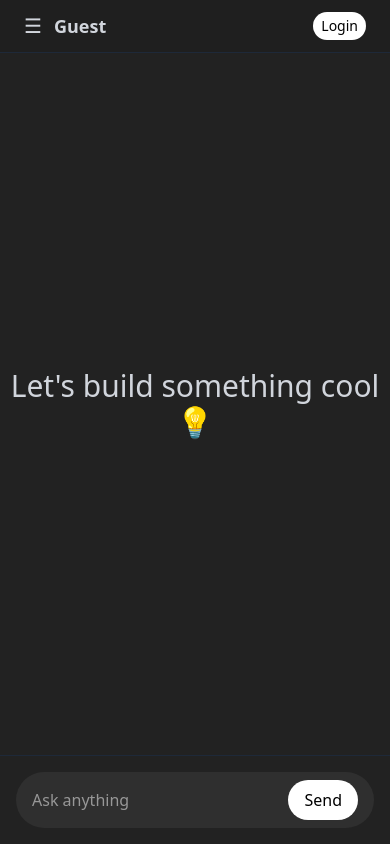
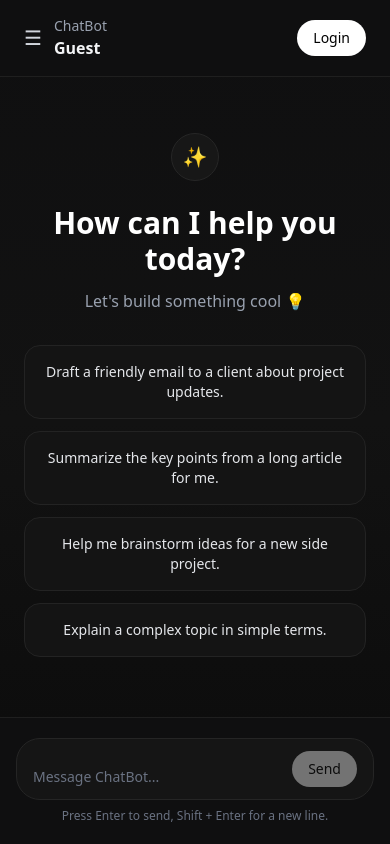
Before and after one commit to sagarsaini010/ChatBot, a React (Vite) app in the folder ChatBot frontend/: page / in a window 390 px wide. Built offline with nearby package versions, Linux system fonts and the light colour scheme; no server answers.

Commit message:
Refine chat UI styling

```diff
--- a/ChatBot frontend/src/components/chat/ChatHeader.jsx
+++ b/ChatBot frontend/src/components/chat/ChatHeader.jsx
@@ -9,47 +9,46 @@ export default function ChatHeader({
   const navigate = useNavigate();
 
   return (
-    <div className="flex items-center justify-between
-      px-6 py-3 bg-[#1f1f1f] border-b border-gray-800"
-    >
+    <div className="flex items-center justify-between px-6 py-4 bg-[#0f0f10] border-b border-[#1f1f1f]">
       {/* LEFT - User Name / Guest */}
       <div className="flex items-center gap-3">
         {/* ☰ Mobile sidebar button */}
         <button
           onClick={onMenu}
-          className="md:hidden text-xl text-gray-300 hover:text-white"
+          className="md:hidden text-xl text-gray-300 hover:text-white transition"
         >
           ☰
         </button>
 
-        {/* 🔥 USER NAME / GUEST */}
-        <div className="text-lg  font-bold text-gray-300">
-          {user ? user.name || user.email : "Guest"}
+        <div>
+          <div className="text-sm text-gray-400">ChatBot</div>
+          <div className="text-base font-semibold text-gray-100">
+            {user ? user.name || user.email : "Guest"}
+          </div>
         </div>
       </div>
 
       {/* RIGHT */}
       <div className="flex items-center gap-4">
-        {/* New Chat Button */}
-        {/* <button
+        <button
           onClick={onNewChat}
-          className="text-sm text-gray-300 hover:text-white"
+          className="hidden sm:inline-flex items-center gap-2 text-sm px-3 py-2 rounded-full border border-[#2a2a2a] bg-[#141414] text-gray-200 hover:bg-[#1d1d1d] transition"
         >
-          + New Chat
-        </button> */}
+          + New chat
+        </button>
 
         {/* Login / Logout */}
         {!user ? (
           <button
             onClick={() => navigate("/login")}
-            className="text-sm px-2 py-1 cursor-pointer active:scale-95 text-black rounded-2xl hover:text-[tomato] bg-white "
+            className="text-sm px-4 py-2 cursor-pointer active:scale-95 text-black rounded-full hover:bg-gray-200 bg-white transition"
           >
             Login
           </button>
         ) : (
           <button
             onClick={onLogout}
-            className="text-sm px-2 py-1 cursor-pointer active:scale-95 text-black rounded-2xl hover:text-[tomato] bg-white"
+            className="text-sm px-4 py-2 cursor-pointer active:scale-95 text-black rounded-full hover:bg-gray-200 bg-white transition"
           >
             Logout
           </button>
--- a/ChatBot frontend/src/components/chat/ChatInput.jsx
+++ b/ChatBot frontend/src/components/chat/ChatInput.jsx
@@ -1,20 +1,15 @@
 export default function ChatInput({ input, setInput, onSend }) {
   const handleSend = () => {
-    console.log('Send clicked, input:', input);
-    console.log('onSend function:', onSend);
     if (onSend) {
       onSend();
-    } else {
-      console.error('onSend is not defined!');
     }
   };
 
   return (
-    <div className="border-t border-gray-800 bg-[#222]">
-      <div className="max-w-4xl mx-auto px-4 py-4">
-        <div className="flex items-center gap-2 bg-[#2f2f2f] rounded-full px-4 py-2">
-
-          <input
+    <div className="border-t border-[#1f1f1f] bg-[#0f0f10]">
+      <div className="max-w-3xl mx-auto px-4 py-5">
+        <div className="flex items-end gap-3 bg-[#151515] border border-[#252525] rounded-3xl px-4 py-3">
+          <textarea
             value={input}
             onChange={(e) => setInput(e.target.value)}
             onKeyDown={(e) => {
@@ -23,17 +18,21 @@ export default function ChatInput({ input, setInput, onSend }) {
                 handleSend();
               }
             }}
-            placeholder="Ask anything"
-            className="flex-1 bg-transparent outline-none text-white"
+            placeholder="Message ChatBot..."
+            rows={1}
+            className="flex-1 resize-none bg-transparent outline-none text-sm text-gray-100 placeholder:text-gray-500"
           />
 
           <button
             onClick={handleSend}
-            className="bg-white text-black rounded-full px-4 py-2 hover:bg-gray-200"
+            disabled={!input.trim()}
+            className="bg-white text-black rounded-full px-4 py-2 text-sm font-medium hover:bg-gray-200 disabled:opacity-40 disabled:cursor-not-allowed transition"
           >
             Send
           </button>
-
+        </div>
+        <div className="mt-2 text-xs text-gray-500 text-center">
+          Press Enter to send, Shift + Enter for a new line.
         </div>
       </div>
     </div>
--- a/ChatBot frontend/src/components/chat/MessageBubble.jsx
+++ b/ChatBot frontend/src/components/chat/MessageBubble.jsx
@@ -4,20 +4,13 @@ export default function MessageBubble({ message, isTyping }) {
   const isUser = message.sender === "user";
 
   return (
-    <div
-      className={`flex ${
-        isUser ? "justify-end" : "justify-start"
-      } px-3`}
-    >
+    <div className={`flex ${isUser ? "justify-end" : "justify-start"} px-3`}>
       <div
-        className={`px-4 py-3 rounded-2xl text-sm shadow whitespace-pre-wrap
-          ${
-            isUser
-              ? "bg-green-500 text-white rounded-br-none"
-              : "bg-[#383737] text-white rounded-bl-none"
-          }
-          max-w-[85%] sm:max-w-[75%] md:max-w-[65%]
-        `}
+        className={`px-4 py-3 rounded-2xl text-sm whitespace-pre-wrap ${
+          isUser
+            ? "bg-[#1f2937] text-white"
+            : "bg-[#141414] text-gray-100 border border-[#232323]"
+        } max-w-[85%] sm:max-w-[75%] md:max-w-[65%]`}
       >
         <ReactMarkdown>{message.text}</ReactMarkdown>
         {isTyping && !isUser && <span className="animate-pulse ml-1">▍</span>}
--- a/ChatBot frontend/src/components/sidebar/Sidebar.jsx
+++ b/ChatBot frontend/src/components/sidebar/Sidebar.jsx
@@ -26,12 +26,21 @@ export default function Sidebar({
   };
 
   return (
-    <div className="flex flex-col h-full p-4 bg-[#111]">
+    <div className="flex flex-col h-full p-4 bg-[#0b0b0c]">
+      <div className="flex items-center justify-between mb-4">
+        <div>
+          <div className="text-xs uppercase tracking-[0.2em] text-gray-500">
+            Workspace
+          </div>
+          <div className="text-lg font-semibold text-gray-100">ChatBot</div>
+        </div>
+      </div>
+
       <button
         onClick={onNewChat}
-        className="mb-4 border border-gray-700 rounded-lg px-3 py-2 text-sm hover:bg-[#1f1f1f]"
+        className="mb-5 border border-[#2a2a2a] rounded-xl px-3 py-2 text-sm bg-[#141414] text-gray-200 hover:bg-[#1d1d1d] transition"
       >
-        + New Chat
+        + New chat
       </button>
 
       <div className="text-xs text-gray-400 mb-2">Chats</div>
@@ -47,7 +56,7 @@ export default function Sidebar({
             <div
               key={s.id}
               className={`group relative flex items-center gap-2 px-3 py-2 rounded-lg cursor-pointer
-                ${s.id === currentSessionId ? "bg-[#1f1f1f]" : "hover:bg-[#1f1f1f]"}`}
+                ${s.id === currentSessionId ? "bg-[#161616]" : "hover:bg-[#151515]"}`}
               onClick={() => onSelect(s.id)}
             >
               <span className="flex-1 truncate text-sm">{s.title}</span>
@@ -61,10 +70,10 @@ export default function Sidebar({
               </button>
 
               {openMenuId === s.id && (
-                <div className="absolute right-2 top-10 bg-[#2a2a2a] border border-gray-700 rounded-lg shadow-lg z-50 py-1 min-w-[120px]">
+                <div className="absolute right-2 top-10 bg-[#1b1b1b] border border-[#2a2a2a] rounded-lg shadow-lg z-50 py-1 min-w-[120px]">
                   <button
                     onClick={(e) => handleDelete(e, s.id)}
-                    className="w-full px-4 py-2 text-left text-sm text-red-400 hover:bg-[#1f1f1f] flex items-center gap-2"
+                    className="w-full px-4 py-2 text-left text-sm text-red-400 hover:bg-[#151515] flex items-center gap-2"
                   >
                      Delete
                   </button>
--- a/ChatBot frontend/src/index.css
+++ b/ChatBot frontend/src/index.css
@@ -7,14 +7,14 @@
 body {
   margin: 0;
   font-family: system-ui, -apple-system, BlinkMacSystemFont;
-  /* background: #212121;   ChatGPT main bg */
-  /* color: #ececec; */
+  background: #0f0f10;
+  color: #ececec;
 }
 
 ::-webkit-scrollbar {
   width: 6px;
 }
 ::-webkit-scrollbar-thumb {
-  /* background: #3f3f46; */
+  background: #2a2a2a;
   border-radius: 4px;
 }
--- a/ChatBot frontend/src/pages/ChatPage.jsx
+++ b/ChatBot frontend/src/pages/ChatPage.jsx
@@ -18,6 +18,12 @@ export default function ChatPage() {
 const getRandomQuote = () => quotes[Math.floor(Math.random() * quotes.length)];
 const [randomQuote, setRandomQuote] = useState(getRandomQuote());
 
+  const quickPrompts = [
+    "Draft a friendly email to a client about project updates.",
+    "Summarize the key points from a long article for me.",
+    "Help me brainstorm ideas for a new side project.",
+    "Explain a complex topic in simple terms.",
+  ];
 
 
 
@@ -284,7 +290,7 @@ const [randomQuote, setRandomQuote] = useState(getRandomQuote());
   };
 
  return (
-  <div className="h-screen flex bg-[#222] text-white">
+  <div className="h-screen flex bg-[#0f0f10] text-gray-100">
     {/* 🔥 MOBILE SIDEBAR - CONDITIONAL RENDER */}
     {showSidebar && (
       <>
@@ -295,7 +301,7 @@ const [randomQuote, setRandomQuote] = useState(getRandomQuote());
         />
 
         {/* Sidebar */}
-        <aside className="fixed left-0 top-0 h-full w-64 bg-[#111] border-r border-gray-800 z-50 md:hidden">
+    <aside className="fixed left-0 top-0 h-full w-72 bg-[#0b0b0c] border-r border-[#1f1f1f] z-50 md:hidden">
           <Sidebar
             sessions={sessions}
             currentSessionId={currentSessionId}
@@ -315,7 +321,7 @@ const [randomQuote, setRandomQuote] = useState(getRandomQuote());
     )}
 
     {/* 🔥 DESKTOP SIDEBAR - ALWAYS VISIBLE */}
-    <aside className="hidden md:block w-64 border-r border-gray-800">
+    <aside className="hidden md:block w-72 border-r border-[#1f1f1f] bg-[#0b0b0c]">
       <Sidebar
         sessions={sessions}
         currentSessionId={currentSessionId}
@@ -326,7 +332,7 @@ const [randomQuote, setRandomQuote] = useState(getRandomQuote());
       />
     </aside>
 
-    <div className="flex-1 flex flex-col">
+    <div className="flex-1 flex flex-col bg-gradient-to-b from-[#0f0f10] via-[#121212] to-[#0b0b0b]">
       <ChatHeader
         user={user}
         onNewChat={createNewChat}
@@ -335,11 +341,30 @@ const [randomQuote, setRandomQuote] = useState(getRandomQuote());
       />
 
       {messages.length === 0 ? (
-  <div className="flex-1 flex items-center justify-center">
-    <h1 className="text-3xl md:text-4xl font-light text-gray-300 text-center">
-      {isLoadingMessages ? "Loading chat..." : randomQuote}
-    </h1>
-  </div>
+        <div className="flex-1 overflow-y-auto">
+          <div className="max-w-3xl mx-auto px-6 pt-14 pb-12 text-center">
+            <div className="inline-flex items-center justify-center w-12 h-12 rounded-full bg-[#171717] border border-[#262626] text-xl">
+              ✨
+            </div>
+            <h1 className="mt-6 text-3xl md:text-4xl font-semibold text-white">
+              How can I help you today?
+            </h1>
+            <p className="mt-3 text-gray-400">
+              {isLoadingMessages ? "Loading chat..." : randomQuote}
+            </p>
+            <div className="mt-8 grid gap-3 sm:grid-cols-2 text-left">
+              {quickPrompts.map((prompt) => (
+                <button
+                  key={prompt}
+                  onClick={() => setInput(prompt)}
+                  className="p-4 rounded-2xl bg-[#141414] border border-[#232323] text-sm text-gray-200 hover:bg-[#1b1b1b] transition"
+                >
+                  {prompt}
+                </button>
+              ))}
+            </div>
+          </div>
+        </div>
 ) : (
   <MessageList messages={messages} bottomRef={messagesEndRef} />
 )}
```
Also changed, not shown: ChatBot frontend/src/components/chat/MessageList.jsx (+31 -10 lines).
